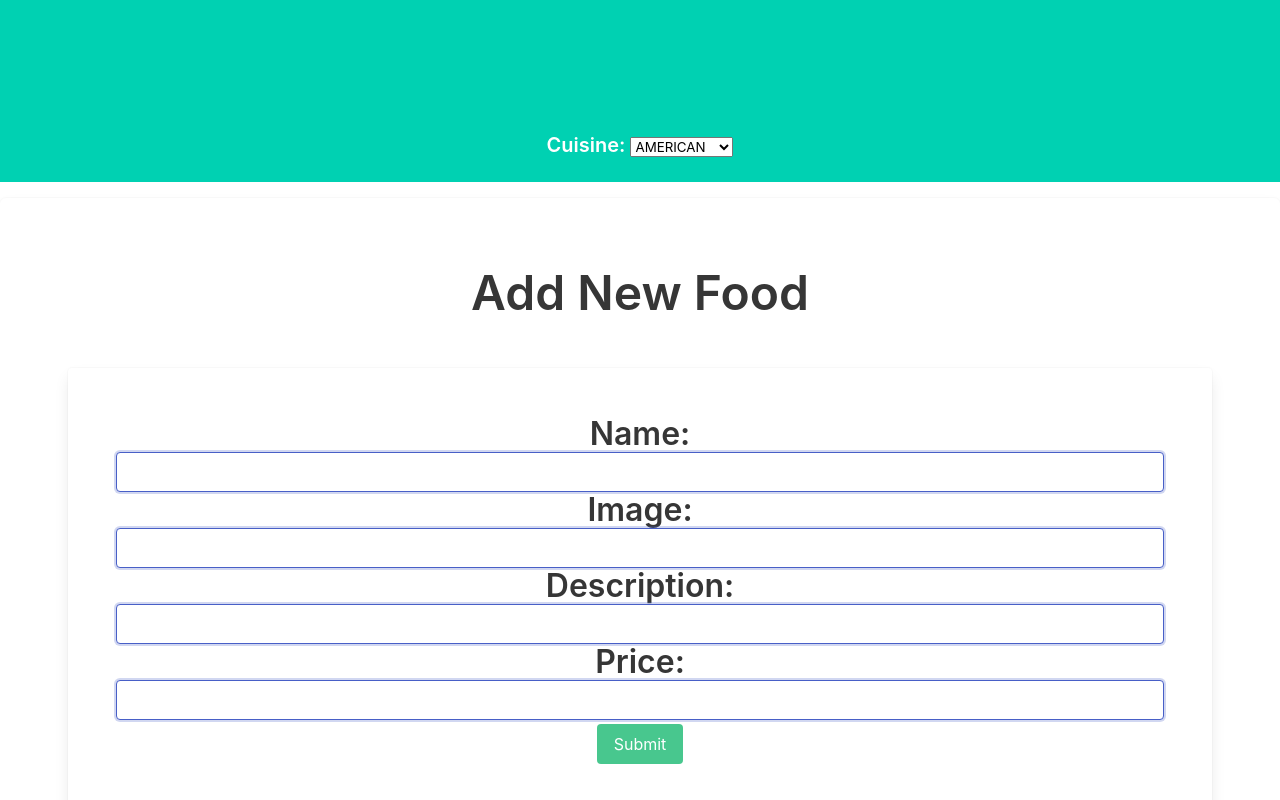
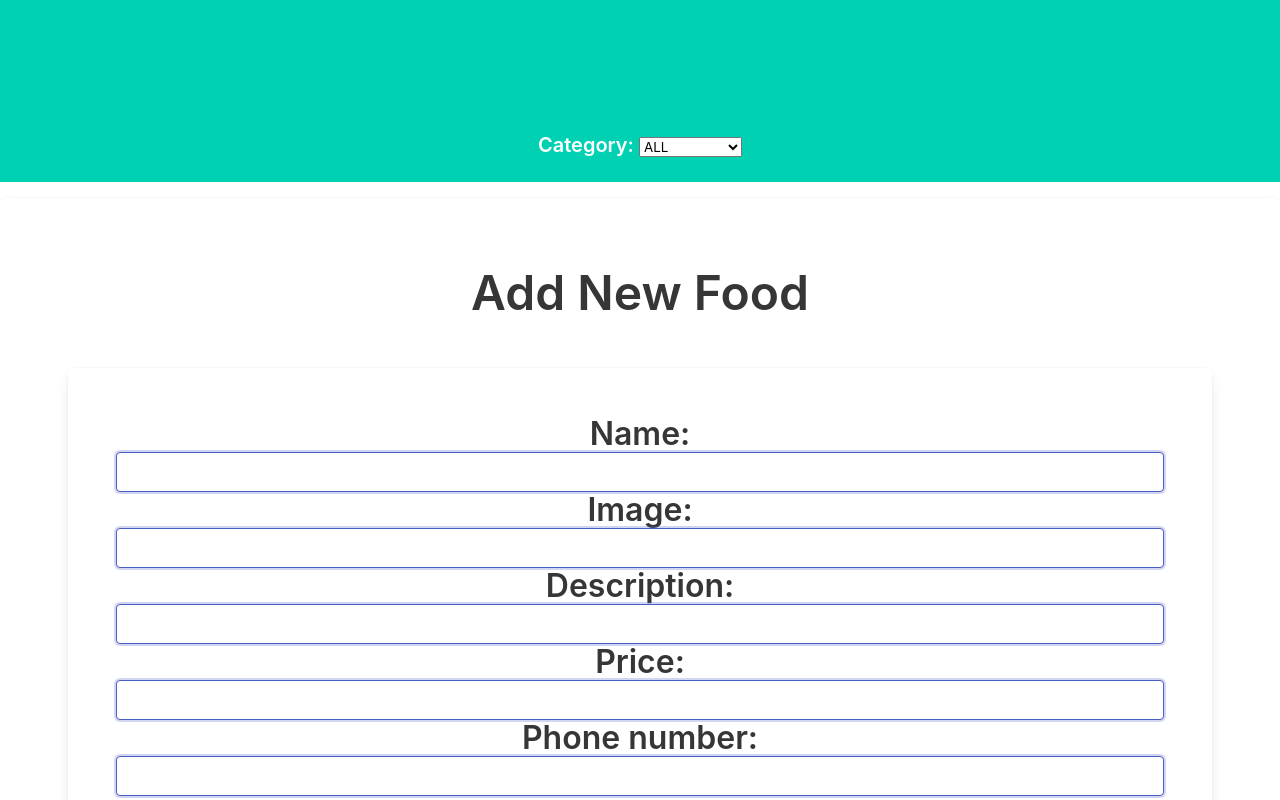
Before and after one commit to Pegwende/final-project-frontend, a React (Create React App) app: page / in a window 1280 px wide. Shown: the part 320-1120 px from the top of the page. Built offline with nearby package versions, Linux system fonts and the light colour scheme; no server answers.

Commit message:
almost done only modal left

```diff
--- a/src/App.js
+++ b/src/App.js
@@ -8,7 +8,15 @@ import './App.css'
 const App = () => {
 
     let [foods, setFoods] = useState([])
+    let [select, setSelect] = useState('all')
 
+
+
+    const getSelect = (event)=>{
+        console.log(select)
+        setSelect(event.currentTarget.value)
+
+    }
 
     const getFoods = () => {
         axios
@@ -44,6 +52,7 @@ const App = () => {
               })
     }
 
+
     useEffect(()=>{
         getFoods()
     },[])
@@ -66,21 +75,19 @@ const App = () => {
                         <p class='subtitle'> Best foods in town</p>
                     </div>
                 </div>
-                <div className="hero-footer has-text-centered">
-                    <form className="mb-5">
-                    <label className="title is-5" for='categories'>Cuisine: </label>
-                    <select name="categories" id='categories'>
-                        <option value='american'>AMERICAN</option>
-                        <option value='africans'>AFRICA</option>
-                        <option value='chinese'>CHINESE</option>
-                        <option value='italian'>ITALIAN</option>
-                        <option value='japanese'>JAPANESE</option>
-                        <option value='mexican'>MEXICAN</option>
-                        <option value='colombian'>COLOMBIAN</option>
-                        <option value='india'>INDIA</option>
-                        <input type='submit' value='submit'/>
+                <div className="hero-footer has-text-centered mb-5">
+                    <label className="title is-5" for='categories'>Category: </label>
+                    <select value={select} name="categories" onChange={getSelect}>
+                        <option value='all' >ALL</option>
+                        <option value='american' >AMERICAN</option>
+                        <option value='africa' >AFRICA</option>
+                        <option value='chinese' >CHINESE</option>
+                        <option value='italian' >ITALIAN</option>
+                        <option value='japanese' >JAPANESE</option>
+                        <option value='mexican' >MEXICAN</option>
+                        <option value='colombian' >COLOMBIAN</option>
+                        <option value='india' >INDIA</option>
                     </select>
-                    </form>
                 </div>
 
             </section>
@@ -89,11 +96,19 @@ const App = () => {
 
             <div className="block columns is-flex-direction-row is-justify-content-space-around is-flex-wrap-wrap is-narrow has-background-light">
                 {
-                    foods.map((food)=>{
+                    foods.filter((element)=>{
+                        if(select === "all"){
+                             return element
+                        } else if(select===element.category.toLowerCase())
+                        {
+                            return element
+                        }
+                    }).map((food)=>{
                         return(
                             <div className=' column is-3 card has-text-centered m-5 is-justify-content-space-around is-narrow' key={food.id}>
                                 <div className='card-image is-narrow'>
                                     <h3 className="title is-1 has-text-centered"> {food.name}</h3>
+                                    <p className="subtitle mb-1">{food.category}</p>
                                     <figure className='image is-2by1'>
                                     <img src={food.image} alt=''/>
                                     </figure>
@@ -102,6 +117,7 @@ const App = () => {
                                     <div className='content'>
                                         <p className="title is-5 has-text-primary-dark">Description: {food.description}</p>
                                         <p className="title is-4 mb-1">${food.price}</p>
+                                        <p className=" mb-1"> Call: {food.number}</p>
                                           <Edit className="" handleUpdate={handleUpdate} theFood={food} />
                                           <button className="button is-danger mt-1" type='button' value={food.id} onClick={handleDelete}> Delete </button>
                                     </div>
--- a/src/components/Add.js
+++ b/src/components/Add.js
@@ -3,7 +3,7 @@ import React, {useState} from 'react'
 const Add = (props) => {
 
 
-    let emptyFood = {name:"", image:"", description:"", price:""}
+    let emptyFood = {name:"", image:"", description:"", price:"", category:"", number:""}
     let [theFood, setTheFood]=useState(emptyFood)
 
 
@@ -31,6 +31,10 @@ const Add = (props) => {
                     <input className="input is-focused" type='text' name='description' onChange={handleChange} />
                     <label className= 'title is-focused' htmlFor='price'>Price: </label>
                     <input className="input is-focused" type='number' name='price' onChange={handleChange} />
+                    <label className= 'title is-focused' htmlFor='number'>Phone number: </label>
+                    <input className="input is-focused" type='text' name='number' onChange={handleChange} />
+                    <label className= 'title is-focused' htmlFor='category'>Category: </label>
+                    <input className="input is-focused" type='text' name='category' onChange={handleChange} />
                     <input className="button is-success mt-1 mb-5" type='submit' />
                 </form>
             </div>
--- a/src/components/Edit.js
+++ b/src/components/Edit.js
@@ -23,16 +23,16 @@ const Edit = (props) => {
                 <form className="card-content mt-0" onSubmit={handleSubmit}>
                     <label className= 'title is-4' htmlFor='name'>Name: </label>
                     <input className="input is-focused is-small " type='text' name='name' onChange={handleChange} value={theFood.name} />
-                    <br />
                     <label className= 'title is-4' htmlfFor='image'>Image: </label>
                     <input className="input is-focused is-small" type='text' name='image' onChange={handleChange} value={theFood.image} />
-                    <br />
                     <label className= 'title is-4' htmlFor='description'>Description: </label>
                     <input className="input is-focused is-small" type='text' name='description' onChange={handleChange} value={theFood.description} />
-                    <br />
                     <label className= 'title is-4' htmlFor='price'>Price: </label>
                     <input className="input is-focused is-small" type='number' name='price' onChange={handleChange} value={theFood.price}/>
-                    <br />
+                    <label className= 'title is-4' htmlFor='number'>Phone number: </label>
+                    <input className="input is-focused is-small " type='text' name='number' onChange={handleChange} value={theFood.number} />
+                    <label className= 'title is-4' htmlFor='name'>Category: </label>
+                    <input className="input is-focused is-small " type='text' name='category' onChange={handleChange} value={theFood.category} />
                     <input className="button is-success mt-1 mb-5" type='submit' />
                 </form>
             </details>
```
